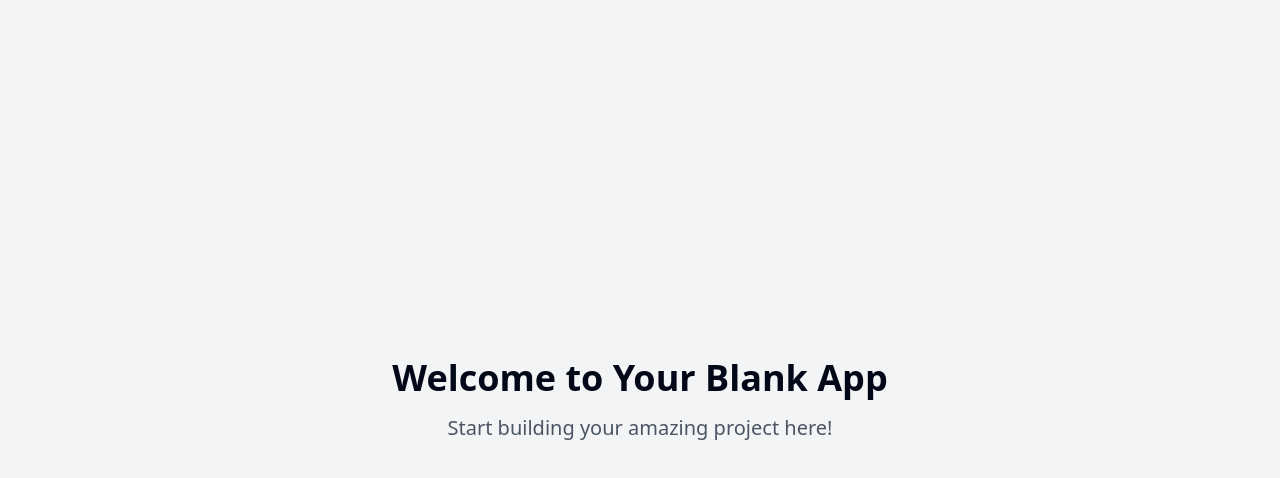
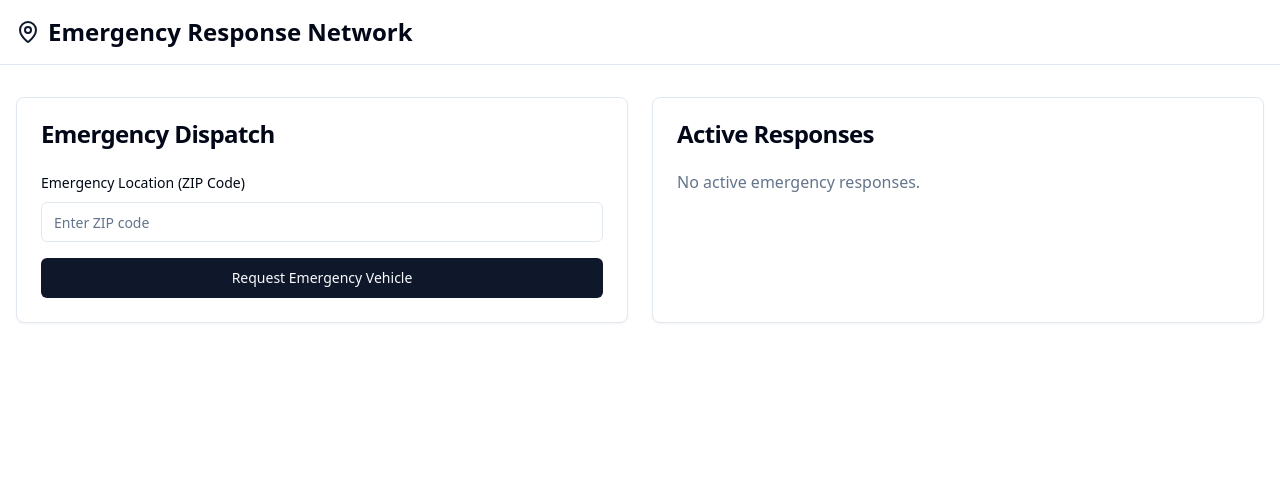
Before and after one commit to ashwinchahar/rapid-response-network-solver, a React (Vite) app: page / in a window 1280 px wide. Shown: the top 478 px of the page. Built offline with nearby package versions, Linux system fonts and the light colour scheme.

Commit message:
Create project

```diff
--- /dev/null
+++ b/src/components/Layout.tsx
@@ -0,0 +1,23 @@
+
+import { PropsWithChildren } from "react";
+import { MapPin } from "lucide-react";
+
+const Layout = ({ children }: PropsWithChildren) => {
+  return (
+    <div className="min-h-screen bg-background">
+      <header className="border-b">
+        <div className="container mx-auto px-4 py-4">
+          <div className="flex items-center gap-2">
+            <MapPin className="h-6 w-6 text-primary" />
+            <h1 className="text-2xl font-bold">Emergency Response Network</h1>
+          </div>
+        </div>
+      </header>
+      <main className="container mx-auto px-4 py-8">
+        {children}
+      </main>
+    </div>
+  );
+};
+
+export default Layout;
--- a/src/pages/Index.tsx
+++ b/src/pages/Index.tsx
@@ -1,13 +1,54 @@
-// Update this page (the content is just a fallback if you fail to update the page)
+
+import Layout from "@/components/Layout";
+import { Button } from "@/components/ui/button";
+import { Card, CardContent, CardHeader, CardTitle } from "@/components/ui/card";
+import { Input } from "@/components/ui/input";
+import { Label } from "@/components/ui/label";
+import { useState } from "react";
 
 const Index = () => {
+  const [zipCode, setZipCode] = useState("");
+
+  const handleDispatch = () => {
+    // Will implement dispatch logic later
+    console.log("Dispatching to:", zipCode);
+  };
+
   return (
-    <div className="min-h-screen flex items-center justify-center bg-gray-100">
-      <div className="text-center">
-        <h1 className="text-4xl font-bold mb-4">Welcome to Your Blank App</h1>
-        <p className="text-xl text-gray-600">Start building your amazing project here!</p>
+    <Layout>
+      <div className="grid gap-6 md:grid-cols-2">
+        <Card>
+          <CardHeader>
+            <CardTitle>Emergency Dispatch</CardTitle>
+          </CardHeader>
+          <CardContent>
+            <div className="space-y-4">
+              <div className="space-y-2">
+                <Label htmlFor="zipCode">Emergency Location (ZIP Code)</Label>
+                <Input
+                  id="zipCode"
+                  placeholder="Enter ZIP code"
+                  value={zipCode}
+                  onChange={(e) => setZipCode(e.target.value)}
+                />
+              </div>
+              <Button onClick={handleDispatch} className="w-full">
+                Request Emergency Vehicle
+              </Button>
+            </div>
+          </CardContent>
+        </Card>
+
+        <Card>
+          <CardHeader>
+            <CardTitle>Active Responses</CardTitle>
+          </CardHeader>
+          <CardContent>
+            <p className="text-muted-foreground">No active emergency responses.</p>
+          </CardContent>
+        </Card>
       </div>
-    </div>
+    </Layout>
   );
 };
 
```
